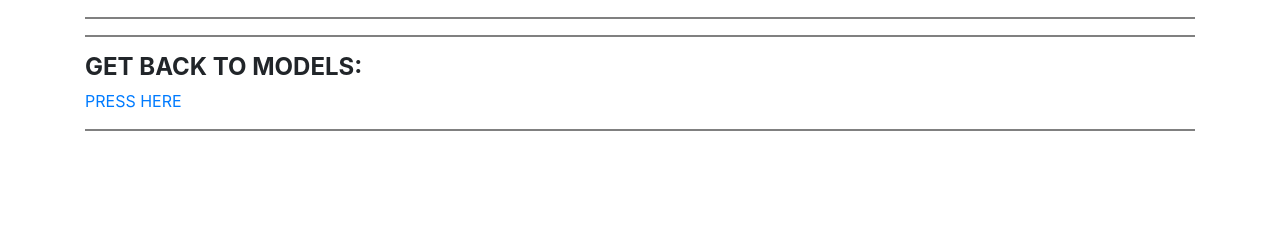
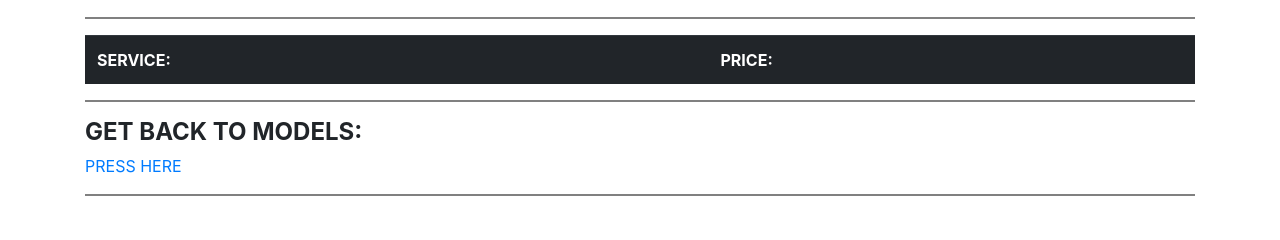
Before and after one commit to RedasMiliunas/sandbox_no1, a Django app: template mysite/sandbox/templates/vehicle_model.html in a window 1280 px wide. Shown: the part 235-475 px from the top of the page. Run offline with Django 4.2, Linux system fonts and the light colour scheme; the template is opened without the code that fills it, so the values that code supplies are empty; some libraries are stand-ins or nearby versions.

Commit message:
vehicle_model.html sekmingai upgradintas i grazesne lentele (visur naudojama)

```diff
--- a/mysite/sandbox/templates/vehicle_model.html
+++ b/mysite/sandbox/templates/vehicle_model.html
@@ -7,9 +7,18 @@
 <h3><strong>SERVICES & PRICES/per unit (MODEL - {{ vehicle_model.model }}):</strong></h3>
 <hr style="height:2px;border-width:0;color:gray;background-color:gray">
 
+<table class="table table-dark table-hover">
+    <tr>
+        <th>SERVICE:</th>
+        <th>PRICE:</th>
+    </tr>
 {% for x in vehicle_model.models.all %}
-<p>{{ x.product }} : {{ x.price }}</p>
+    <tr>
+        <th><strong>{{ x.product }}</strong></th>
+        <th><strong>{{ x.price }}</strong></th>
+    </tr>
 {% endfor %}
+</table>
 
 <hr style="height:2px;border-width:0;color:gray;background-color:gray">
 <h4><strong>GET BACK TO MODELS:</strong></h4>
```
Also changed, not shown: mysite/sandbox/templates/model.html (+2 -8 lines).
